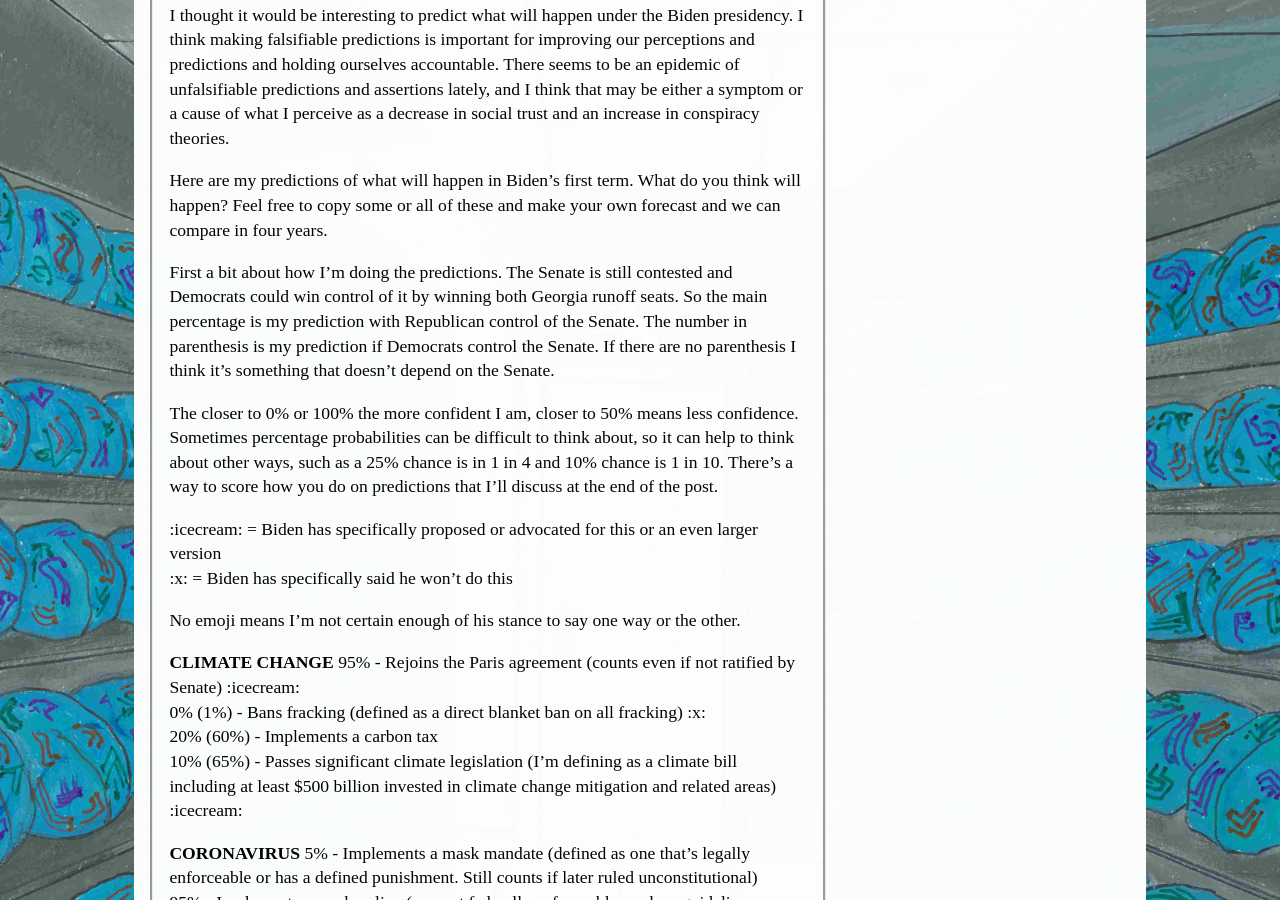
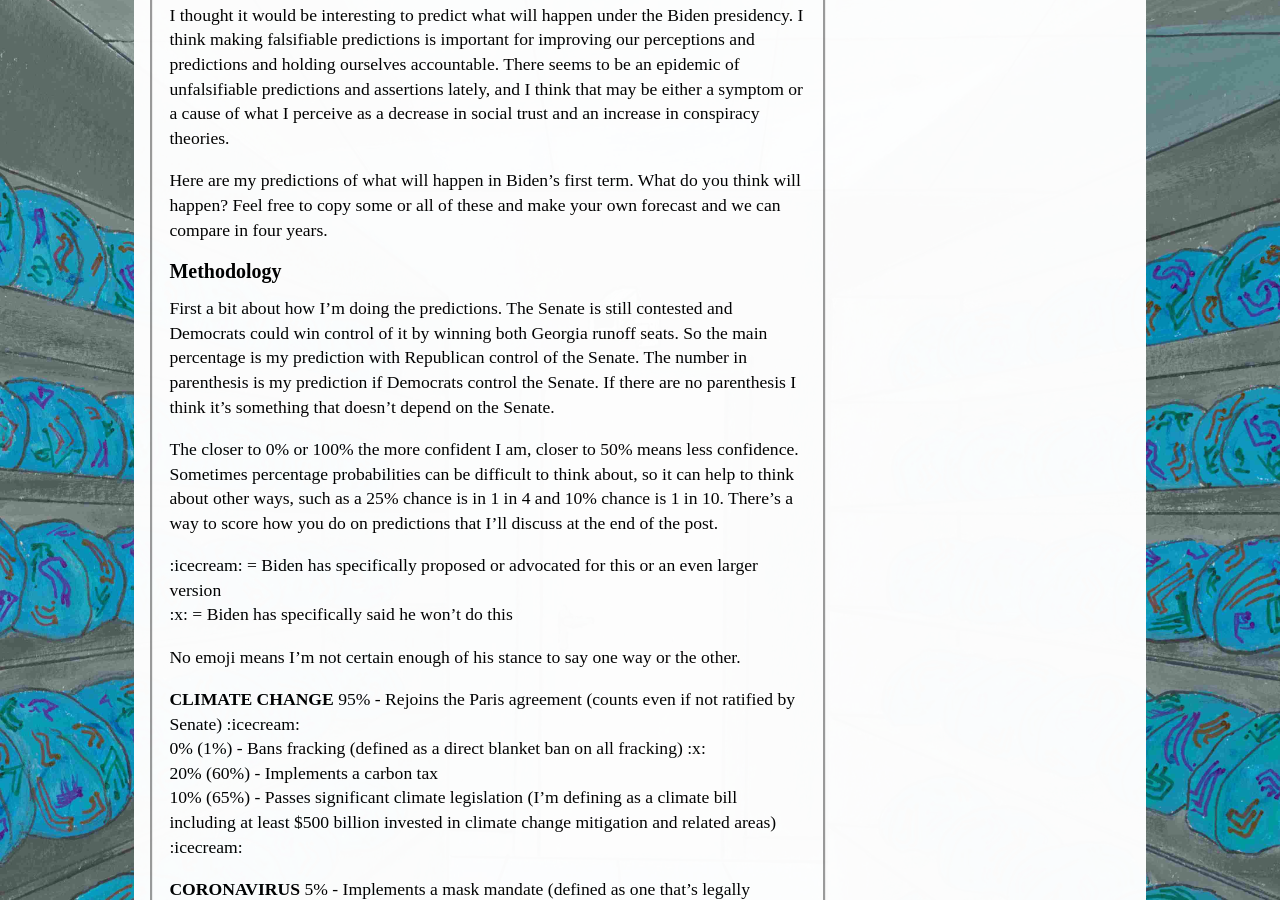
Before and after one commit to ryooan/ryooan.github.io, a Jekyll site: the page built from my_collections/_posts/2020-11-20-Predicting The Biden Presidency.md, in a window 1280 px wide and 900 px high, scrolled down 303 px. Built offline with Jekyll 4.4.1, drawn with Linux system fonts in a browser that asks for light colours.

Commit message:
Update 2020-11-20-Predicting The Biden Presidency.md

```diff
--- a/my_collections/_posts/2020-11-20-Predicting The Biden Presidency.md
+++ b/my_collections/_posts/2020-11-20-Predicting The Biden Presidency.md
@@ -8,6 +8,7 @@ I thought it would be interesting to predict what will happen under the Biden pr
 
 Here are my predictions of what will happen in Biden's first term. What do you think will happen? Feel free to copy some or all of these and make your own forecast and we can compare in four years.
 
+<h1>Methodology</h1>
 First a bit about how I'm doing the predictions. The Senate is still contested and Democrats could win control of it by winning both Georgia runoff seats. So the main percentage is my prediction with Republican control of the Senate. The number in parenthesis is my prediction if Democrats control the Senate. If there are no parenthesis I think it's something that doesn't depend on the Senate.
 
 The closer to 0% or 100% the more confident I am, closer to 50% means less confidence. Sometimes percentage probabilities can be difficult to think about, so it can help to think about other ways, such as a 25% chance is in 1 in 4 and 10% chance is 1 in 10. There's a way to score how you do on predictions that I'll discuss at the end of the post.
```
